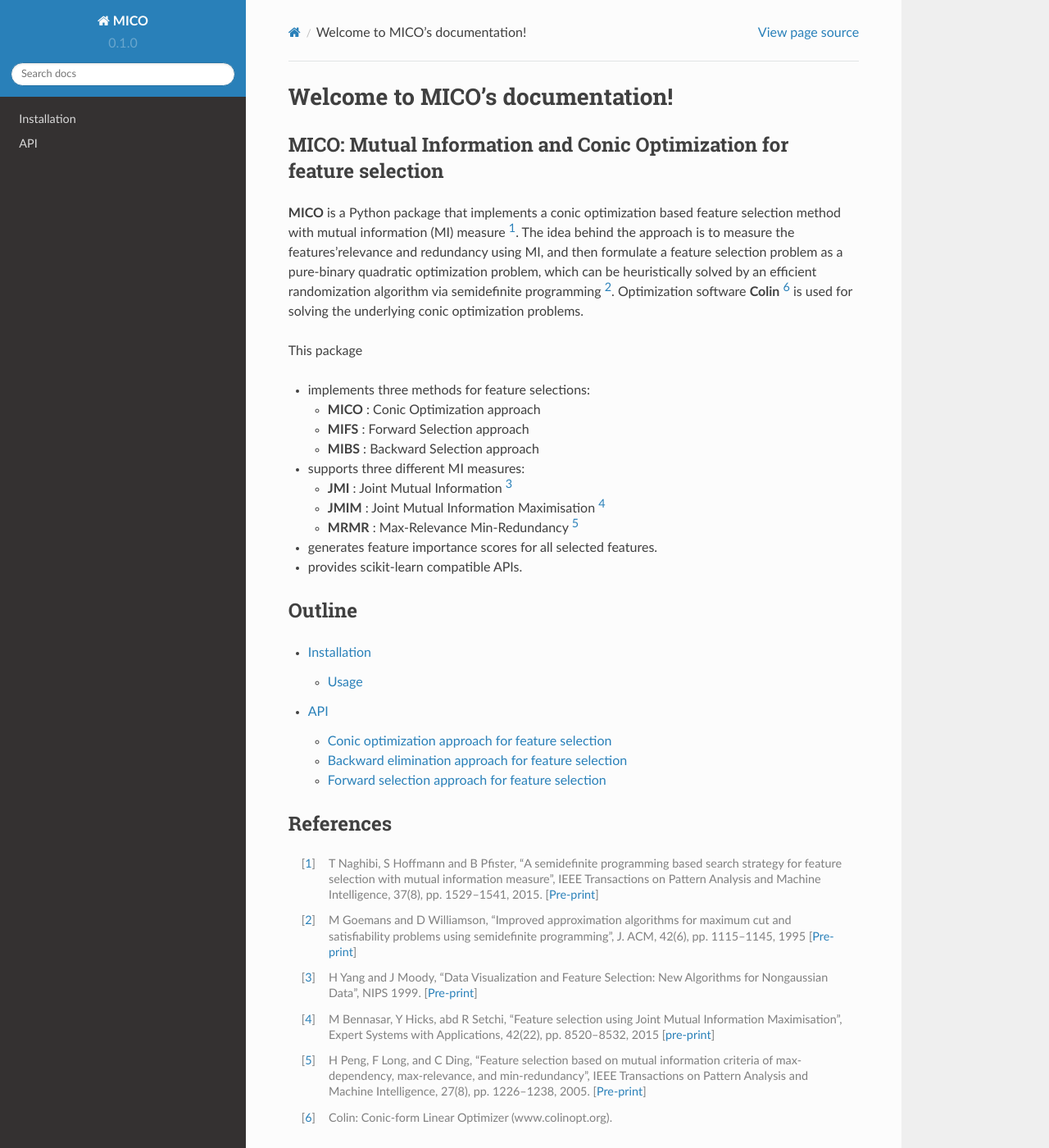
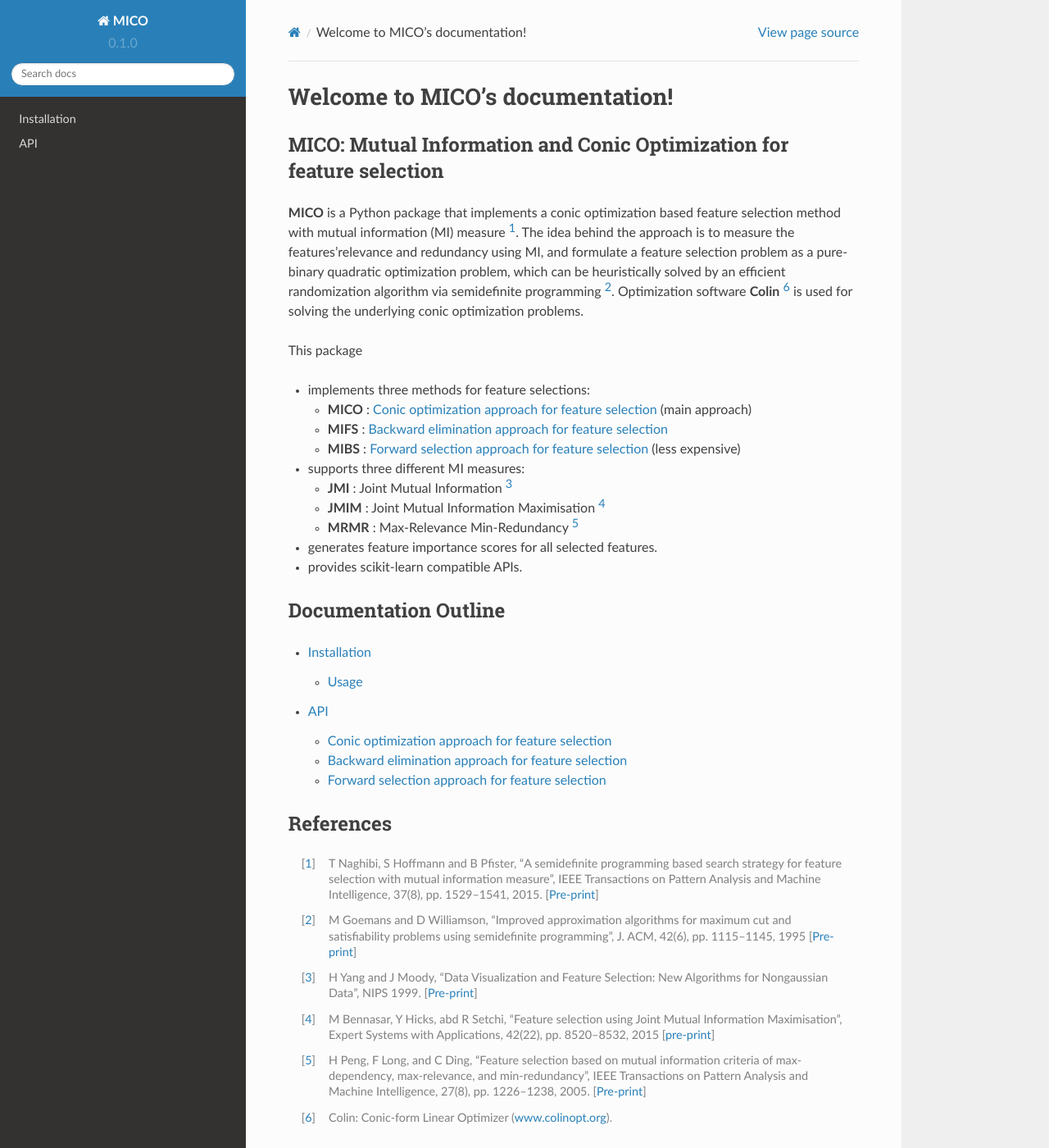
Before and after one commit to jupiters1117/mico, a Sphinx documentation site: the page built from docs/index.rst, in a window 1280 px wide and 1400 px high. Shown: the whole window at 82% size. Built offline with Sphinx 7.4.7 and the Read the Docs theme 2.0.0, drawn with Linux system fonts in a browser that asks for light colours; pages that are not in the unit, such as notebooks, are missing from menus; the version number is read from the project's files by our own code.

Commit message:
Updated doc.

```diff
--- a/docs/index.rst
+++ b/docs/index.rst
@@ -12,15 +12,15 @@ Welcome to MICO's documentation!
 MICO: Mutual Information and Conic Optimization for feature selection
 ---------------------------------------------------------------------
 
-**MICO** is a Python package that implements a conic optimization based feature selection method with mutual information (MI) measure [1]_. The idea behind the approach is to measure the features’relevance and redundancy using MI, and then formulate a feature selection problem as a pure-binary quadratic optimization problem, which can be heuristically solved by an efficient randomization algorithm via semidefinite programming [2]_. Optimization software **Colin** [6]_ is used for solving the underlying conic optimization problems.
+**MICO** is a Python package that implements a conic optimization based feature selection method with mutual information (MI) measure [1]_. The idea behind the approach is to measure the features’relevance and redundancy using MI, and formulate a feature selection problem as a pure-binary quadratic optimization problem, which can be heuristically solved by an efficient randomization algorithm via semidefinite programming [2]_. Optimization software **Colin** [6]_ is used for solving the underlying conic optimization problems.
 
 This package
 
 - implements three methods for feature selections:
 
-  + **MICO** : Conic Optimization approach
-  + **MIFS** : Forward Selection approach
-  + **MIBS** : Backward Selection approach
+  + **MICO** : :ref:`Conic optimization approach for feature selection` (main approach)
+  + **MIFS** : :ref:`Backward elimination approach for feature selection`
+  + **MIBS** : :ref:`Forward selection approach for feature selection` (less expensive)
 
 - supports three different MI measures:
 
@@ -31,8 +31,8 @@ This package
 - generates feature importance scores for all selected features.
 - provides scikit-learn compatible APIs.
 
-Outline
--------
+Documentation Outline
+---------------------
 
 .. toctree::
    :maxdepth: 2
@@ -52,7 +52,7 @@ References
 .. [3] H Yang and J Moody, "Data Visualization and Feature Selection: New Algorithms for Nongaussian Data", NIPS 1999. [`Pre-print <https://papers.nips.cc/paper/1779-data-visualization-and-feature-selection-new-algorithms-for-nongaussian-data.pdf>`_]
 .. [4] M Bennasar, Y Hicks, abd R Setchi, "Feature selection using Joint Mutual Information Maximisation", Expert Systems with Applications, 42(22), pp. 8520--8532, 2015 [`pre-print <https://core.ac.uk/download/pdf/82448198.pdf>`_]
 .. [5] H Peng, F Long, and C Ding, "Feature selection based on mutual information criteria of max-dependency, max-relevance, and min-redundancy", IEEE Transactions on Pattern Analysis and Machine Intelligence, 27(8), pp. 1226--1238, 2005. [`Pre-print <http://ranger.uta.edu/~chqding/papers/mRMR_PAMI.pdf>`_]
-.. [6] Colin: Conic-form Linear Optimizer (www.colinopt.org).
+.. [6] Colin: Conic-form Linear Optimizer (`www.colinopt.org <www.colinopt.org>`_).
 
 
 Indices and tables
```
Also changed, not shown: docs/api.rst (+7 -0 lines).
